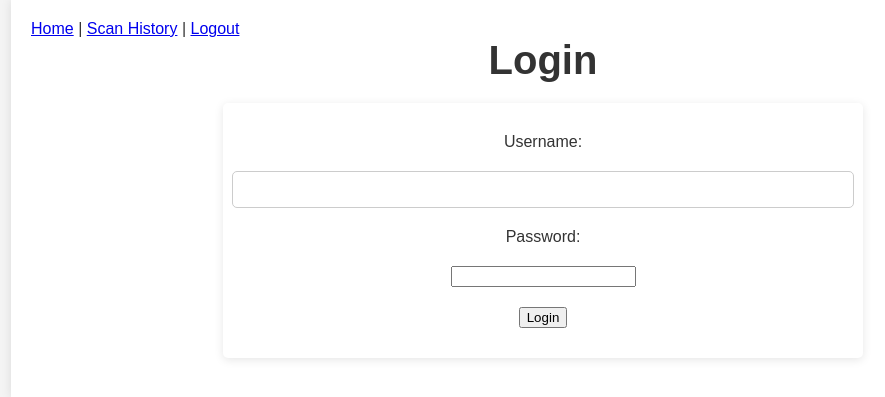
After one commit to Chirantan28/CNS_1, a Flask app: page /login in a window 1280 px wide. The commit adds this page. Shown: the top 397 px of the page, without its empty margins (97-982 px from the left). Run offline with Flask 2, Linux system fonts and the light colour scheme.

Commit message:
Added login and a database to store the results of the scans. Also added a history page to view the results of the scans.

```diff
--- /dev/null
+++ b/network-vulnerability-scanner/src/main.py
@@ -0,0 +1,89 @@
+from flask import Flask, render_template, request, redirect, url_for, flash, abort
+from flask_sqlalchemy import SQLAlchemy
+from flask_login import LoginManager, UserMixin, login_user, login_required, logout_user, current_user
+from scanner.scanner import scan_network
+from datetime import datetime
+
+app = Flask(__name__)
+app.config['SECRET_KEY'] = 'f03df369f1b0b2256e69b088d66a60c8'
+app.config['SQLALCHEMY_DATABASE_URI'] = 'sqlite:///users.db'
+db = SQLAlchemy(app)
+login_manager = LoginManager(app)
+login_manager.login_view = 'login'
+
+class User(UserMixin, db.Model):
+    id = db.Column(db.Integer, primary_key=True)
+    username = db.Column(db.String(150), unique=True, nullable=False)
+    password = db.Column(db.String(150), nullable=False)
+
+class Scan(db.Model):
+    id = db.Column(db.Integer, primary_key=True)
+    user_id = db.Column(db.Integer, db.ForeignKey('user.id'), nullable=False)
+    target = db.Column(db.String(100), nullable=False)
+    results = db.Column(db.Text, nullable=False)
+    timestamp = db.Column(db.DateTime, default=datetime.utcnow)
+
+    user = db.relationship('User', backref=db.backref('scans', lazy=True))
+
+@login_manager.user_loader
+def load_user(user_id):
+    return User.query.get(int(user_id))
+
+@app.route('/login', methods=['GET', 'POST'])
+def login():
+    if request.method == 'POST':
+        username = request.form['username']
+        password = request.form['password']
+        user = User.query.filter_by(username=username).first()
+        if user and user.password == password:
+            login_user(user)
+            return redirect(url_for('index'))
+        else:
+            flash('Login Unsuccessful. Please check username and password', 'danger')
+    return render_template('login.html')
+
+@app.route('/logout')
+@login_required
+def logout():
+    logout_user()
+    return redirect(url_for('login'))
+
+@app.route('/')
+@login_required
+def index():
+    return render_template('index.html')
+
+@app.route('/scan', methods=['POST'])
+@login_required
+def scan():
+    target = request.form['target']
+    print(f"Scanning target: {target}")  # Debugging statement
+    results = scan_network(target)
+    print(f"Scan results: {results}")  # Debugging statement
+
+    # Save scan results to the database
+    scan = Scan(user_id=current_user.id, target=target, results=str(results))
+    db.session.add(scan)
+    db.session.commit()
+
+    return render_template('results.html', results=results)
+
+@app.route('/history')
+@login_required
+def history():
+    scans = Scan.query.filter_by(user_id=current_user.id).order_by(Scan.timestamp.desc()).all()
+    return render_template('history.html', scans=scans)
+
+@app.route('/scan/<int:scan_id>')
+@login_required
+def view_scan(scan_id):
+    scan = Scan.query.get_or_404(scan_id)
+    if scan.user_id != current_user.id:
+        abort(403)
+    results = eval(scan.results)  # Convert string back to dictionary
+    return render_template('results.html', results=results)
+
+if __name__ == '__main__':
+    with app.app_context():
+        db.create_all()
+    app.run(debug=True)
--- /dev/null
+++ b/network-vulnerability-scanner/src/secret.py
@@ -0,0 +1,2 @@
+import secrets
+print(secrets.token_hex(16))
--- a/network-vulnerability-scanner/src/static/css/styles.css
+++ b/network-vulnerability-scanner/src/static/css/styles.css
@@ -105,3 +105,22 @@ th, td {
         opacity: 1;
     }
 }
+
+#loading {
+    text-align: center;
+    margin-top: 20px;
+}
+
+.spinner {
+    border: 16px solid #f3f3f3;
+    border-top: 16px solid #3498db;
+    border-radius: 50%;
+    width: 120px;
+    height: 120px;
+    animation: spin 2s linear infinite;
+}
+
+@keyframes spin {
+    0% { transform: rotate(0deg); }
+    100% { transform: rotate(360deg); }
+}
--- a/network-vulnerability-scanner/src/static/js/scripts.js
+++ b/network-vulnerability-scanner/src/static/js/scripts.js
@@ -1,21 +1,27 @@
 // This file contains JavaScript for interactive features and animations on the web application.
 
 document.addEventListener('DOMContentLoaded', function() {
-    const scanForm = document.getElementById('scan-form');
+    const form = document.getElementById('scan-form');
+    const loading = document.getElementById('loading');
     const resultsContainer = document.getElementById('results-container');
 
-    scanForm.addEventListener('submit', function(event) {
+    form.addEventListener('submit', function(event) {
         event.preventDefault();
-        const formData = new FormData(scanForm);
-        fetch('/scan', {
+        loading.style.display = 'block';
+        resultsContainer.innerHTML = '';
+
+        const formData = new FormData(form);
+        fetch(form.action, {
             method: 'POST',
             body: formData
         })
         .then(response => response.json())
         .then(data => {
+            loading.style.display = 'none';
             displayResults(data);
         })
         .catch(error => {
+            loading.style.display = 'none';
             console.error('Error:', error);
         });
     });
--- a/network-vulnerability-scanner/src/templates/base.html
+++ b/network-vulnerability-scanner/src/templates/base.html
@@ -8,6 +8,20 @@
 </head>
 <body>
     <div class="container">
+        <nav>
+            <a href="{{ url_for('index') }}">Home</a> |
+            <a href="{{ url_for('history') }}">Scan History</a> |
+            <a href="{{ url_for('logout') }}">Logout</a>
+        </nav>
+        {% with messages = get_flashed_messages(with_categories=true) %}
+            {% if messages %}
+                <ul class="flashes">
+                    {% for category, message in messages %}
+                        <li class="{{ category }}">{{ message }}</li>
+                    {% endfor %}
+                </ul>
+            {% endif %}
+        {% endwith %}
         {% block content %}{% endblock %}
     </div>
     <script src="{{ url_for('static', filename='js/scripts.js') }}"></script>
--- a/network-vulnerability-scanner/src/templates/index.html
+++ b/network-vulnerability-scanner/src/templates/index.html
@@ -1,9 +1,13 @@
 {% extends "base.html" %}
 {% block content %}
 <h1>Network Vulnerability Scanner</h1>
-<form action="{{ url_for('scan') }}" method="post">
+<form id="scan-form" action="{{ url_for('scan') }}" method="post">
     <label for="target">Target IP:</label>
     <input type="text" id="target" name="target" required>
     <button type="submit">Scan</button>
 </form>
+<div id="loading" style="display: none;">
+    <p>Scanning in progress, please wait...</p>
+    <div class="spinner"></div>
+</div>
 {% endblock %}
--- /dev/null
+++ b/network-vulnerability-scanner/src/templates/login.html
@@ -0,0 +1,11 @@
+{% extends "base.html" %}
+{% block content %}
+<h1>Login</h1>
+<form action="{{ url_for('login') }}" method="post">
+    <label for="username">Username:</label>
+    <input type="text" id="username" name="username" required>
+    <label for="password">Password:</label>
+    <input type="password" id="password" name="password" required>
+    <button type="submit">Login</button>
+</form>
+{% endblock %}
--- a/network-vulnerability-scanner/src/templates/results.html
+++ b/network-vulnerability-scanner/src/templates/results.html
@@ -1,6 +1,7 @@
 {% extends "base.html" %}
 {% block content %}
 <h1>Scan Results</h1>
+<div id="results-container">
     {% if results.error %}
         <p>Error: {{ results.error }}</p>
     {% else %}
@@ -50,5 +51,6 @@
             </table>
         {% endfor %}
     {% endif %}
+</div>
 <a href="{{ url_for('index') }}">Back</a>
 {% endblock %}
```
Also changed, not shown: network-vulnerability-scanner/src/add_user.py (added, +11 -0 lines), network-vulnerability-scanner/src/app.py (deleted, +0 -19 lines), network-vulnerability-scanner/src/templates/history.html (added, +19 -0 lines), network-vulnerability-scanner/src/instance/users.db (added), network-vulnerability-scanner/src/instance/users1.db (added). Lines whose indentation alone changed are shown as unchanged.
